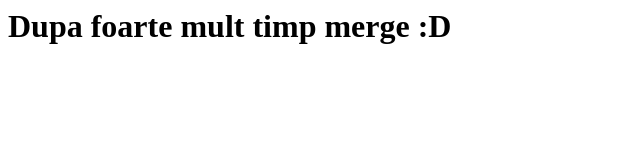
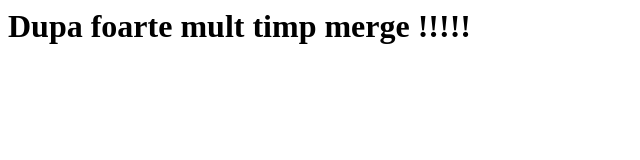
Before and after one commit to kkola99/jenkins, a plain HTML site: page index.html in a window 1280 px wide. Shown: the full height of the page, 0-640 px from the left. Drawn offline with Linux system fonts and the light colour scheme.

Commit message:
Update index.html

```diff
--- a/index.html
+++ b/index.html
@@ -3,6 +3,6 @@
                 <title>JENKINS</title>
         </head>
         <body>
-                <h1>Dupa foarte mult timp merge :D </h1>
+                <h1>Dupa foarte mult timp merge !!!!! </h1>
         </body>
 </html>
```
